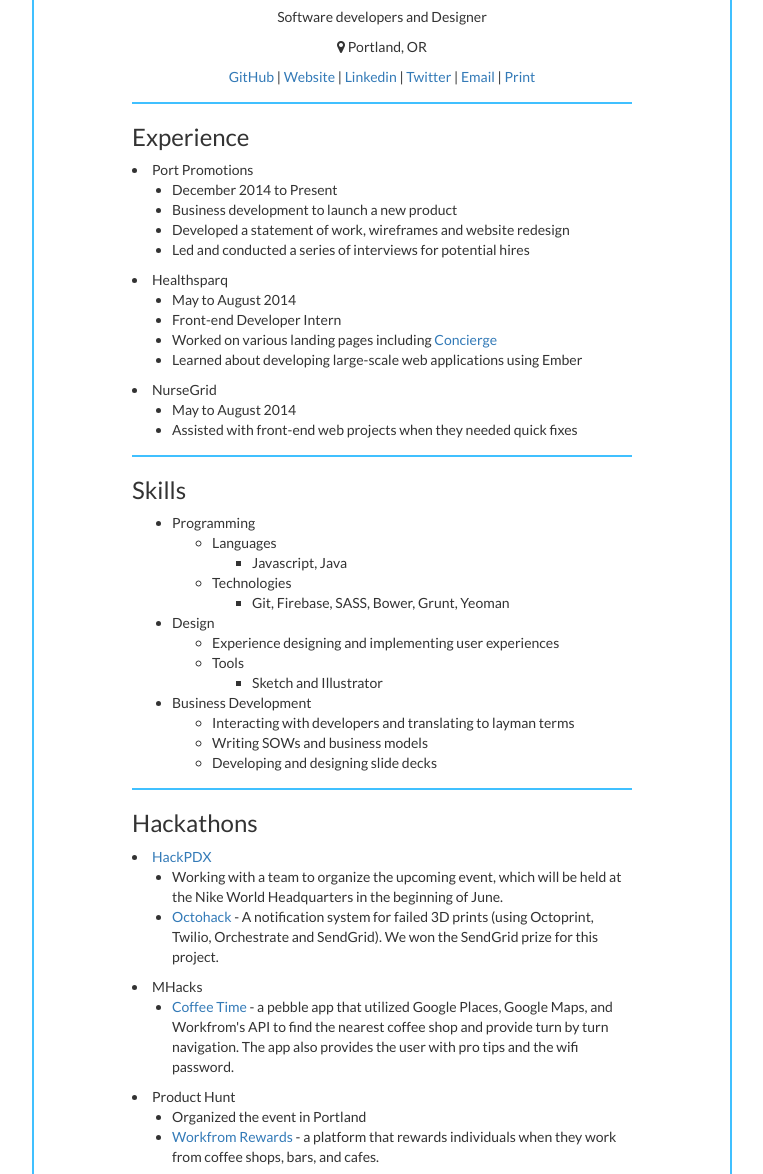
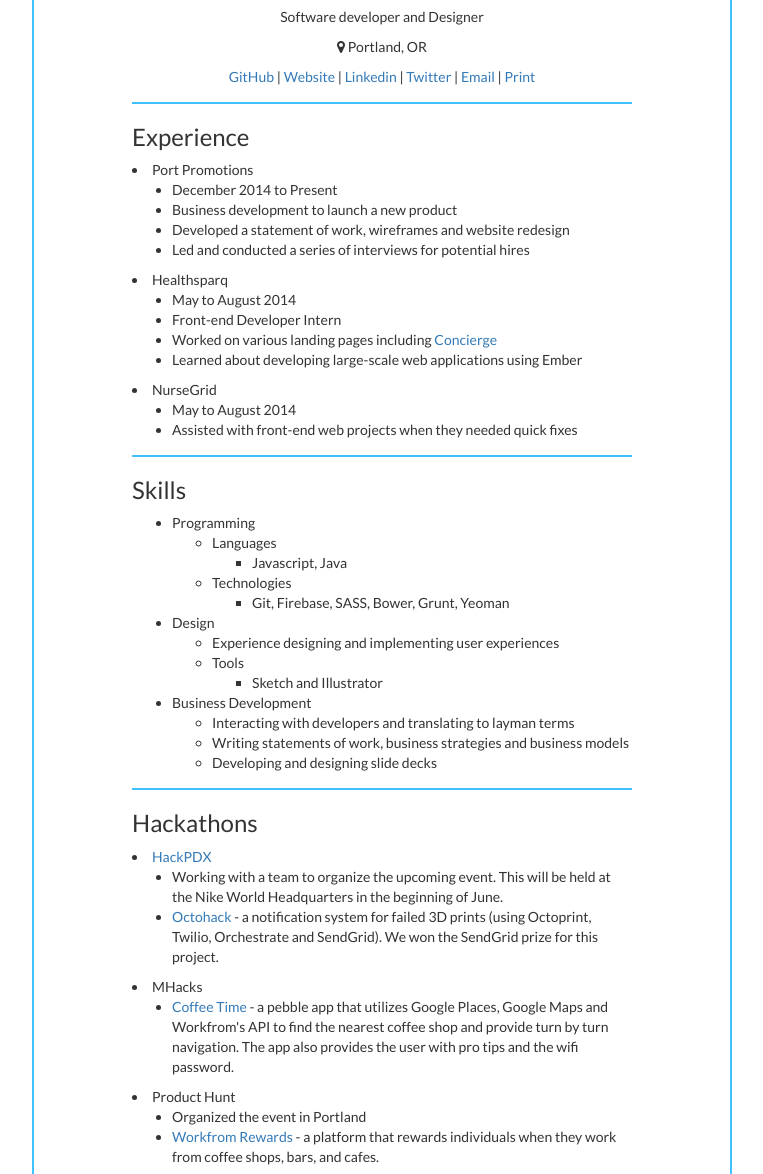
Before and after one commit to kbastien/Resume, a plain HTML site: page index.html in a window 1280 px wide. Shown: the part 115-1289 px from the top of the page, without its empty margins (258-1021 px from the left). Drawn offline with nearby package versions, Linux system fonts and the light colour scheme.

Commit message:
fix spelling errors

```diff
--- a/index.html
+++ b/index.html
@@ -22,7 +22,7 @@
     <div class="container">
         <div class="intro text-center">
           <h1 class="wobble animated">Kevin Bastien</h1>
-          <p>Software developers and Designer</p>
+          <p>Software developer and Designer</p>
           <p><i class="fa fa-map-marker"></i> Portland, OR</p>
           <div class="links">
             <a href="http://github.com/kbastien" target='_blank'>GitHub</a> |
@@ -81,7 +81,7 @@
             <li>Business Development</li>
             <ul>
               <li>Interacting with developers and translating to layman terms</li>
-              <li>Writing SOWs and business models</li>
+              <li>Writing statements of work, business strategies and business models</li>
               <li>Developing and designing slide decks</li>
             </ul>
           </ul>
@@ -90,12 +90,12 @@
           <h3>Hackathons</h3>
           <li><a href="http://hackpdx.com" target='_blank'>HackPDX</a></li>
           <ul>
-            <li>Working with a team to organize the upcoming event, which will be held at the Nike World Headquarters in the beginning of June.</li>
-            <li><a href="https://github.com/kbastien/OctoPrint" target='_blank'>Octohack</a> - A notification system for failed 3D prints (using Octoprint, Twilio, Orchestrate and SendGrid). We won the SendGrid prize for this project.</li>
+            <li>Working with a team to organize the upcoming event. This will be held at the Nike World Headquarters in the beginning of June.</li>
+            <li><a href="https://github.com/kbastien/OctoPrint" target='_blank'>Octohack</a> - a notification system for failed 3D prints (using Octoprint, Twilio, Orchestrate and SendGrid). We won the SendGrid prize for this project.</li>
           </ul>
           <li>MHacks</li>
           <ul>
-            <li><a href="http://github.com/kbastien/PebbleCoffee" target='_blank'>Coffee Time</a> - a pebble app that utilized Google Places, Google Maps, and Workfrom's API to find the nearest coffee shop and provide turn by turn navigation. The app also provides the user with pro tips and the wifi password.</li>
+            <li><a href="http://github.com/kbastien/PebbleCoffee" target='_blank'>Coffee Time</a> - a pebble app that utilizes Google Places, Google Maps and Workfrom's API to find the nearest coffee shop and provide turn by turn navigation. The app also provides the user with pro tips and the wifi password.</li>
           </ul>
           <li>Product Hunt</li>
           <ul>
```
